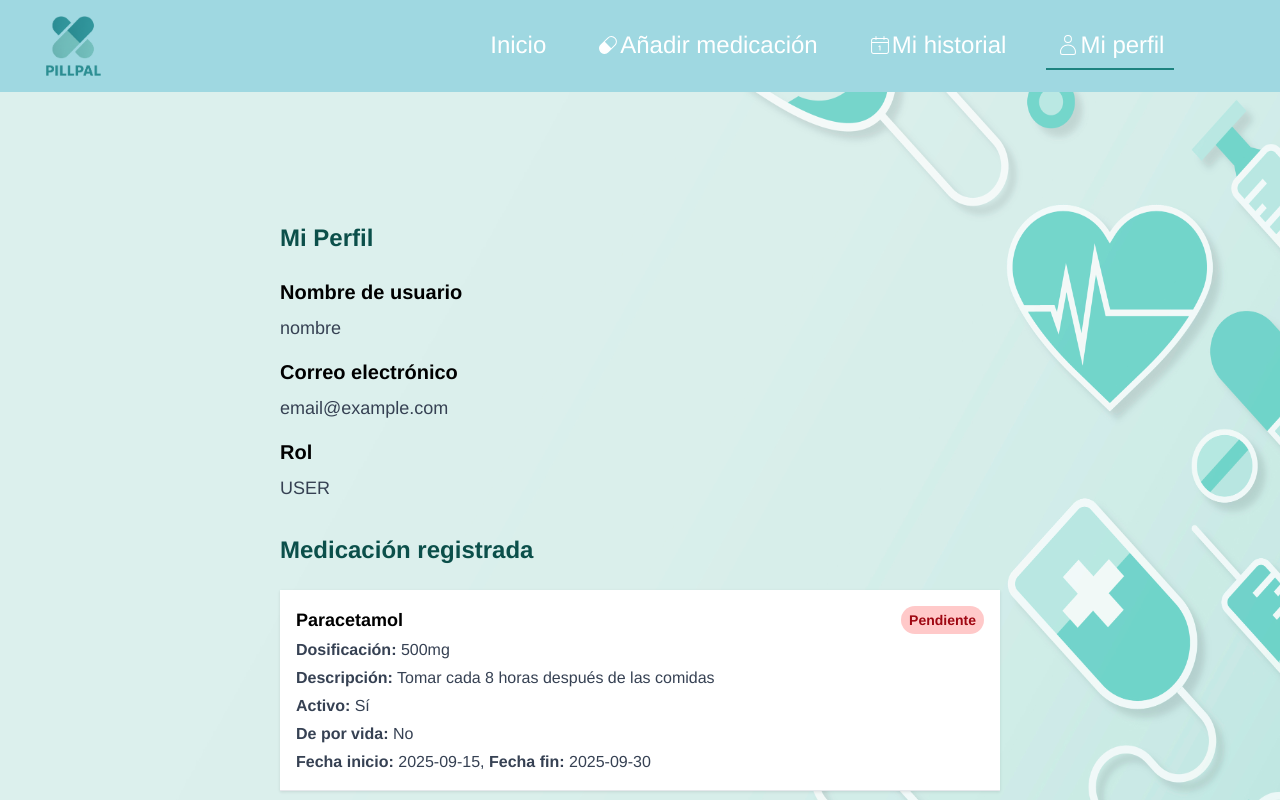
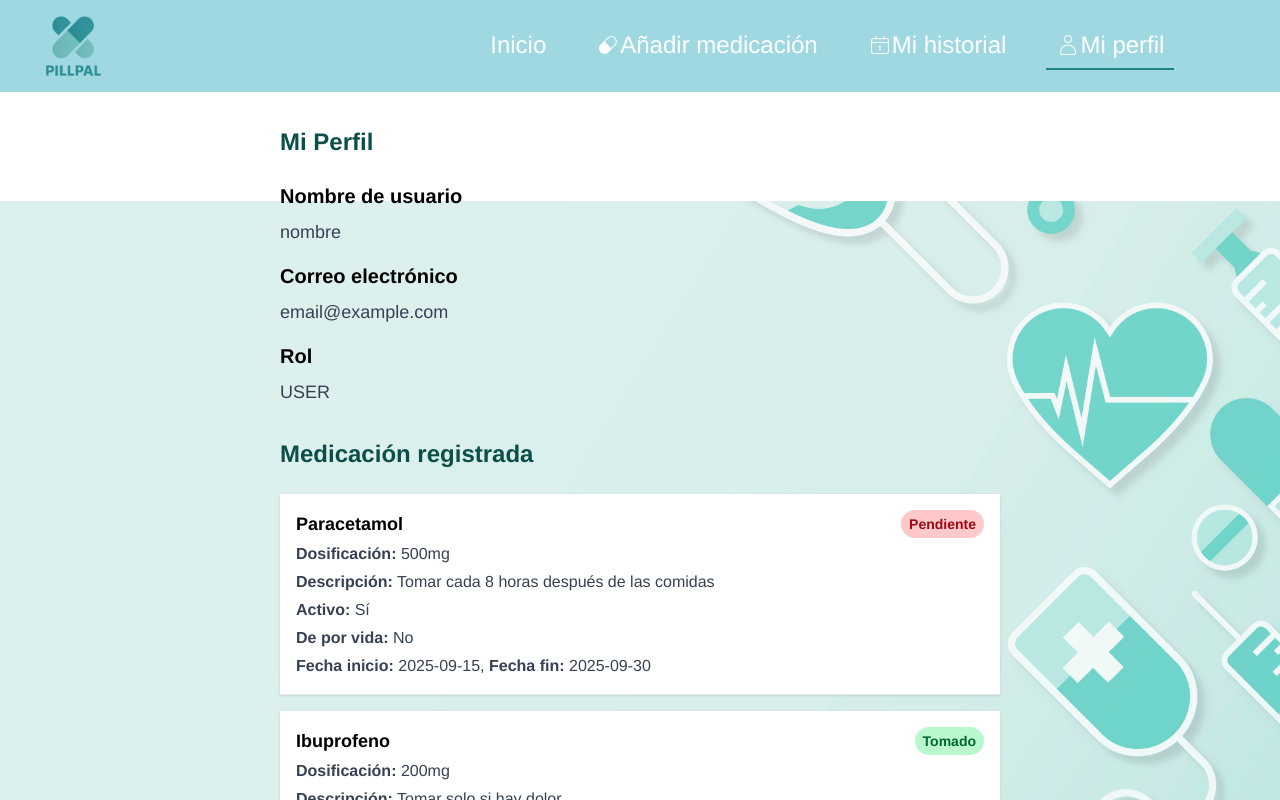
Before and after one commit to PillPal-FullStack/PillPal-Front, a React (Vite) app: page /profile in a window 1280 px wide. Shown: the top 800 px of the page. Built offline with nearby package versions, Linux system fonts and the light colour scheme.

Commit message:
style: padding top div fix

```diff
--- a/src/pages/Profile.jsx
+++ b/src/pages/Profile.jsx
@@ -44,7 +44,7 @@ export default function Profile() {
   }
 
   return (
-    <div className="flex justify-center mt-24">
+    <div className="flex justify-center">
       <div className={styles.mainSection}>
         <h1 className="text-2xl font-bold text-teal-900 mb-6">Mi Perfil</h1>
 
--- a/src/pages/Profile.module.css
+++ b/src/pages/Profile.module.css
@@ -1,10 +1,3 @@
-.title {
-    font-size: 1.5em;
-    text-transform: uppercase;
-    text-align: center;
-    padding-bottom: 20px;
-}
-
 .mainSection {
     width: 100%;
     max-width: 48rem;
```
